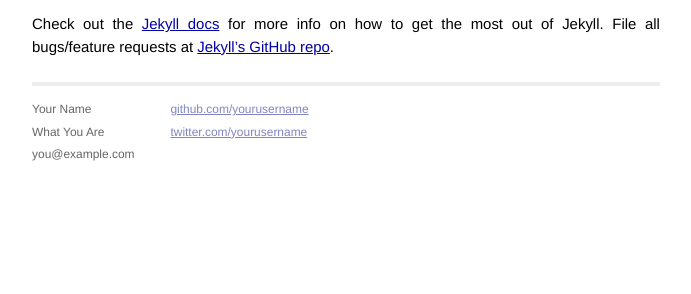
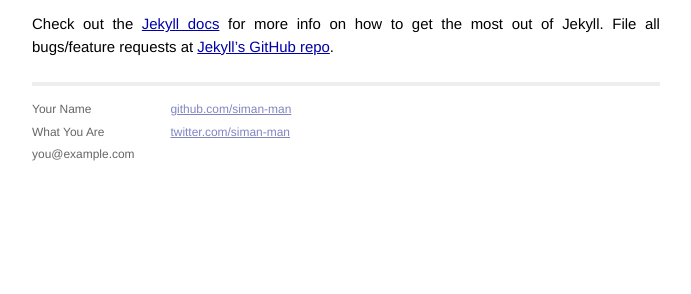
Before and after one commit to siman-man/siman-man.github.io, a Jekyll site: the page built from _posts/2014-05-02-welcome-to-jekyll.markdown, in a window 1280 px wide. Shown: the part 411-705 px from the top of the page, without its empty margins (294-985 px from the left). Built offline with Jekyll 4.4.1, drawn with Linux system fonts in a browser that asks for light colours; Markdown is read by kramdown in place of the engine named in the settings.

Commit message:
Change link

```diff
--- a/_layouts/default.html
+++ b/_layouts/default.html
@@ -33,8 +33,8 @@
             </div>
             <div class="contact">
               <p>
-                <a href="https://github.com/yourusername">github.com/yourusername</a><br />
-                <a href="https://twitter.com/yourusername">twitter.com/yourusername</a><br />
+                <a href="https://github.com/siman-man">github.com/siman-man</a><br />
+                <a href="https://twitter.com/siman-man">twitter.com/siman-man</a><br />
               </p>
             </div>
           </div>
```
